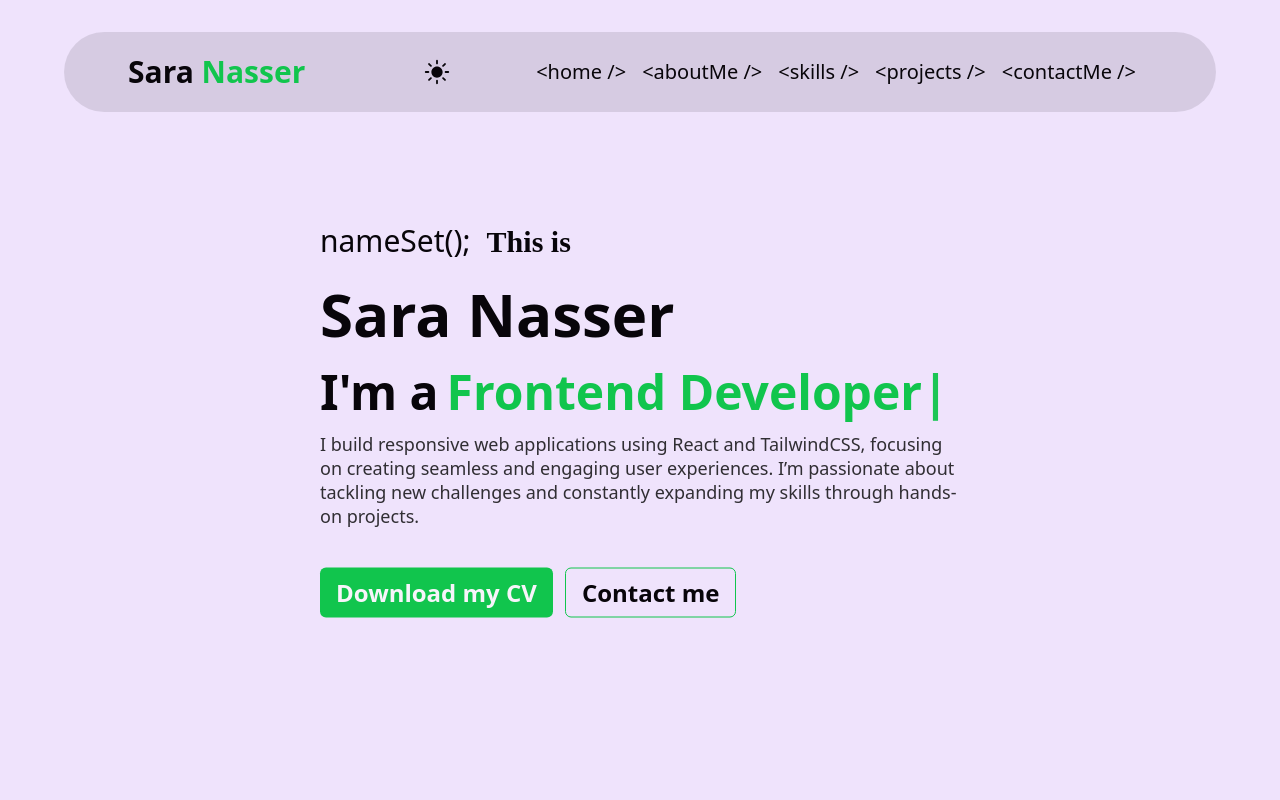
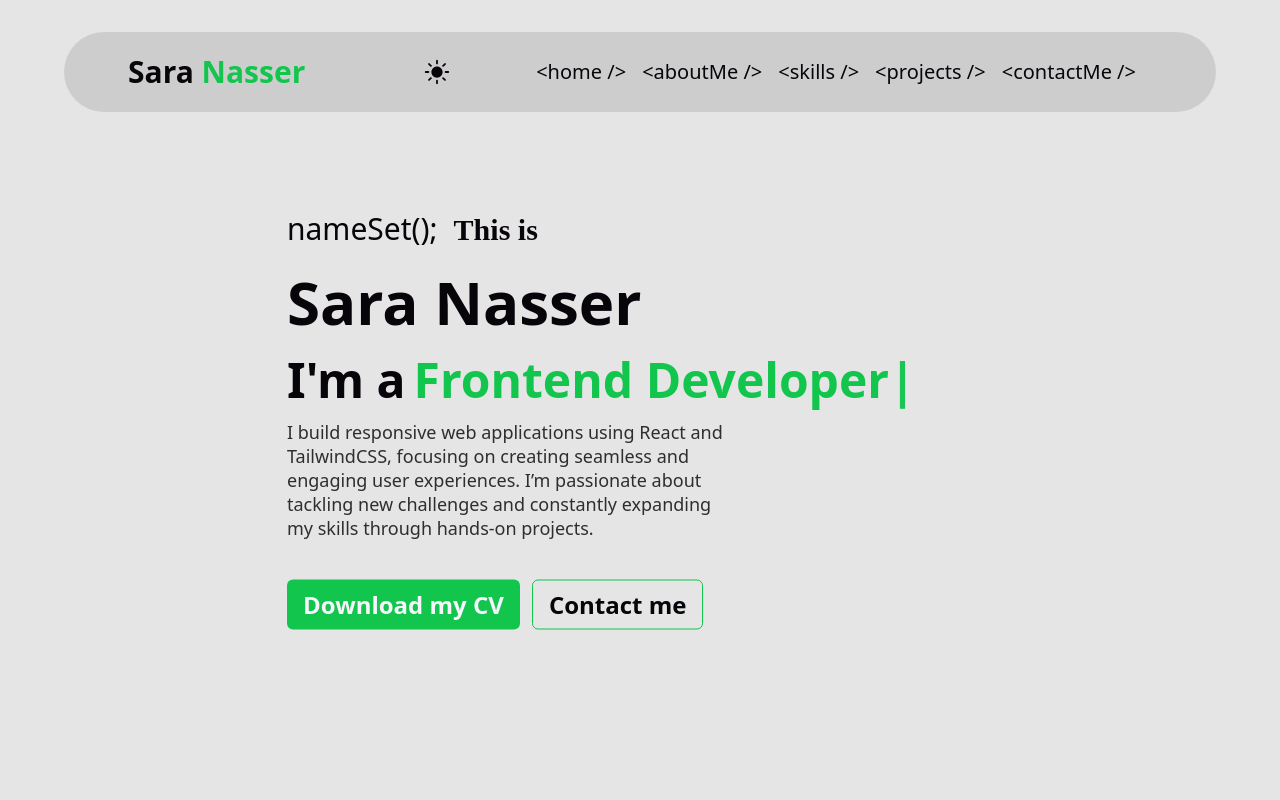
Before and after one commit to saraNasser4/my-portfolio, a React (Create React App) app: page / in a window 1280 px wide. Shown: the top 800 px of the page. Built offline with nearby package versions, Linux system fonts and the light colour scheme; a web font is replaced by a local one.

Commit message:
adding style

```diff
--- a/src/App.js
+++ b/src/App.js
@@ -22,7 +22,7 @@ function App() {
 
     gsap.fromTo(['#one', '#two', '#three'], { y: 200, opacity: 0},
       {
-        scrollTrigger: { trigger: '#aboutMe', start: 'top 50%', end: 'top 10%', scrub: true },
+        scrollTrigger: { trigger: '#img', start: 'top 90%', end: 'top 40%', scrub: 0.5 },
         y: 0, duration: 0.8, stagger: 0.2,  opacity: 1
       })
     gsap.fromTo(['#bubble'], { y: -1000, opacity: 0},
--- a/src/components/Header.js
+++ b/src/components/Header.js
@@ -9,7 +9,7 @@ export default function Header (props) {
 
   let smallWidth = 868;
   return (
-    <header className="fixed top-8 left-0 right-0 max-w-[1500px] w-[90%] min-h-20 py-4 px-[2%] lg:px-[5%] bg-black/10 dark:bg-white/20 z-[100] mx-auto rounded-full flex items-center justify-between text-nowrap">
+    <header className="fixed top-8 left-0 right-0 max-w-[1500px] w-[90%] h-20 py-4 px-[2%] lg:px-[5%] bg-black/10 dark:bg-white/20 z-[100] mx-auto rounded-full flex items-center justify-between text-nowrap">
         <div>
           <p className="font-bold text-xl md:text-2xl lg:text-3xl">Sara <span className="text-accent-color dark:text-accent-color-dark">Nasser</span></p>
         </div>
--- a/src/components/StateContext.js
+++ b/src/components/StateContext.js
@@ -8,8 +8,10 @@ export default function StateContext (props){
   const [pageWidth, setPageWidth] = useState(window.innerWidth);
 
   const toggleDarkMode =()=> {
-    setIsDark(prev => !prev);
-    document.body.classList.toggle("dark");
+    setIsDark(prev =>{
+      prev ? document.body.classList.remove('dark') : document.body.classList.add('dark')
+      return !prev
+    });
   }
   const handleMenu =()=> {
     setIsOpen(prev => !prev)
@@ -32,6 +34,14 @@ export default function StateContext (props){
     return ()=> window.removeEventListener('resize', ()=> setPageWidth(window.innerWidth))
   }, [pageWidth])
 
+  useEffect(()=> {
+    const prefersDark = window.matchMedia('(prefers-color-scheme: dark)').matches;
+    if (prefersDark) {
+      setIsDark(true)
+      document.body.classList.add('dark')
+    }
+  }, [])
+
   return (
     <AppStates.Provider value={{
       isDark,
--- a/src/index.css
+++ b/src/index.css
@@ -7,6 +7,10 @@
   scroll-behavior: smooth;
 }
 
+::selection {
+  background-color: #3aee76;
+  color: #08050a;
+}
 
 @keyframes line {
   0%   { opacity: 0;}
@@ -14,18 +18,9 @@
 
 }
 
-@keyframes fadeOut {
-  0% { opacity: 1; }
-  100% { opacity: 0; }
-}
-
 @keyframes zoomIn {
   0% { opacity: 0; scale: 0.8;}
   100% { opacity: 1; scale: 1; }
-}
-
-.fadeOut {
-  animation: fadeOut 0.4s ease-in forwards;
 }
 
 .zoomIn {
--- a/src/pages/About.js
+++ b/src/pages/About.js
@@ -25,7 +25,7 @@ export default function About (){
 
 
   return (
-    <section id='aboutMe' className={`${Styles.section} bg-accent-color dark:bg-accent-color-dark text-text-color-dark dark:text-text-color `}>
+    <section id='aboutMe' className={`${Styles.section} bg-accent-color dark:bg-accent-color-dark text-text-color-dark dark:text-text-color rounded-tr-[200px] rounded-bl-[200px] md:rounded-none`}>
       <div className='flex flex-col md:flex-row items-center justify-between md:gap-6'>
         <div className='max-w-[600px] flex-1 '>
           <h2 className={`${Styles.h2} md:!pt-0`}>&lt;aboutMe /&gt;</h2>
@@ -40,7 +40,7 @@ export default function About (){
             <h3 className="text-lg sm:text-xl font-semibold mt-2">Feel free to check my projects <a href='#projects' className="underline underline-offset-4 text-text-color dark:text-primary-color-dark">Here</a>, and don’t hesitate to reach out if you’d like to connect or discuss more about how I can help bring your ideas to life.</h3>
           </>
         </div>
-        <div className="flex-3 w-[250px] h-[350px] relative">
+        <div id='img' className="flex-3 w-[250px] h-[350px] relative">
           {Img}
         </div>
       </div>
--- a/src/pages/Home.js
+++ b/src/pages/Home.js
@@ -5,7 +5,7 @@ import { AppStates } from "../components/StateContext";
 
 
 export default function Home(props){
-  const { Styles, isDark } = useContext(AppStates);
+  const { Styles } = useContext(AppStates);
 
   const btnsData = [
     {
@@ -20,13 +20,12 @@ export default function Home(props){
 
 
   return (
-    <section id='home' className="min-w-screen min-h-screen">
+    <section id='home' className="min-w-full min-h-screen p-6">
       <Header>
         {props.children}
       </Header>
 
-      <div className="absolute top-[55%] left-1/2 -translate-x-1/2 -translate-y-1/2">
-        <div className="max-w-[1000px]">
+      <div className="pt-[9rem] px-[3%] md:p-0 md:absolute md:-translate-x-1/2 md:-translate-y-1/2 top-[55%] left-[40%]">
         <p className="font-medium text-xl md:text-2xl lg:text-3xl">nameSet&#40;&#41;;<span className="font-custom ml-4 font-semibold dark:font-medium">This is</span></p>
         <h1 className="gsap-ani font-black my-6 text-3xl md:text-4xl lg:text-6xl">Sara Nasser</h1>
         <h2 className="gsap-ani font-bold my-4 text-2xl md:text-3xl lg:text-5xl text-nowrap w-10">I'm a
@@ -37,7 +36,7 @@ export default function Home(props){
             />
           </span>
         </h2>
-          <p className="gsap-ani md:text-lg text-black/80 dark:text-white/80 !leading-6">I build responsive web applications using React and TailwindCSS, focusing on creating seamless and engaging user experiences. I’m passionate about tackling new challenges and constantly expanding my skills through hands-on projects.</p>
+        <p className="gsap-ani md:text-lg text-black/80 dark:text-white/80 !leading-6 max-w-[450px]">I build responsive web applications using React and TailwindCSS, focusing on creating seamless and engaging user experiences. I’m passionate about tackling new challenges and constantly expanding my skills through hands-on projects.</p>
         <div className="my-10 flex flex-col md:flex-row gap-3">
           {btnsData.map((btn, index)=> {
             return(
@@ -48,39 +47,6 @@ export default function Home(props){
           })}
         </div>
       </div>
-
-      </div>
     </section>
   )
 }
-
-
-  //          <div class="home-contact">
-  //            <div class="home-text">
-  //              <code>Nameset(); </code>
-  //              <span class="bungee-font">This is</span>
-  //              <h1 id="name">Sara</h1>
-  //              <h2>I'm a Frontend Developer</h2>
-  //            </div>
-  //            <div class="home-btn">
-  //              <!-- look here -->
-  //              <a href="#"><button id ="contact-me" class="btn">Lets's Talk!</button></a>
-  //            </div>
-  //          </div>
-  //          <dialog id="confirm-close-dialog">
-  //            <div id="close-icon" class="icon">&#x2715;</div>
-  //            <form method="dialog">
-  //              <label for="name-input">Name: </label>
-  //              <input type="text" required id="name-input" name="name-input" placeholder="Enter your name here">
-  //              <p class="error">This field is required</p>
-  //              <label for="email-input">Email: </label>
-  //              <input type="email" required id="email-input" name="email-input" placeholder="Enter your email here">
-  //              <p class="error">This field is required</p>
-  //              <label for="comment-area">Any comments: </label>
-  //              <textarea rows="4"></textarea>
-  //              <div>
-  //                <button id="send-btn" class="btn">Send</button>
-  //              </div>
-  //            </form>
-  //          </dialog>
-  //      </section>
--- a/tailwind.config.js
+++ b/tailwind.config.js
@@ -5,13 +5,11 @@ module.exports = {
     extend: {
       colors: {
         'primary-color-dark': '#390b7f',
-        'secondary-color-dark': '#65910d',
         'accent-color-dark': '#3aee76',
         'text-color-dark': '#f7f4fa',
 
-        'background-color': '#efe3fc',
+        'background-color': '#E5E5E5',
         'primary-color': '#af80f4',
-        'secondary-color': '#c6f26e',
         'accent-color': '#11c54d',
         'text-color': '#08050a',
       },
```
Lines whose indentation alone changed are shown as unchanged.
